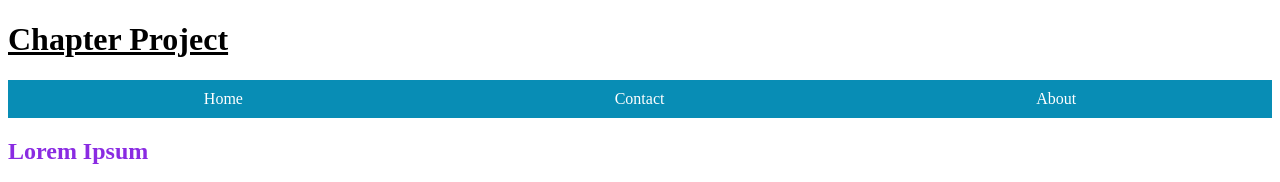
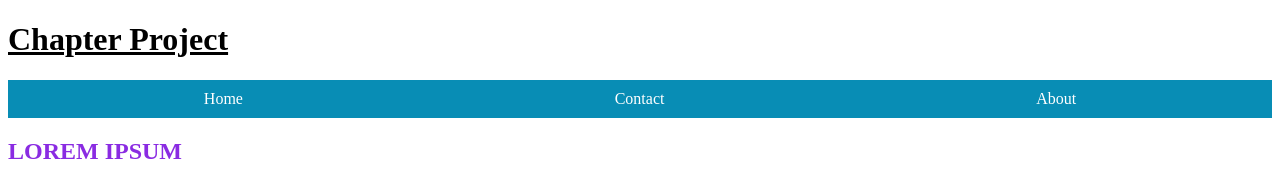
Before and after one commit to Yadu2Priya/Chapter2-Project, a plain HTML site: page index.html in a window 1280 px wide. Shown: the top 182 px of the page. Drawn offline with Linux system fonts and the light colour scheme.

```diff
--- a/index.html
+++ b/index.html
@@ -17,7 +17,7 @@
         </ul>
     </nav>
     <article>
-        <h2>Lorem Ipsum</h2>
+        <h2>LOREM IPSUM</h2>
         <img class="center" src="https://picsum.photos/600/200" alt="placeholder">
 
         <p style="color:black;">Lorem ipsum dolor sit, amet consectetur adipisicing elit. Tenetur adipisci
```
